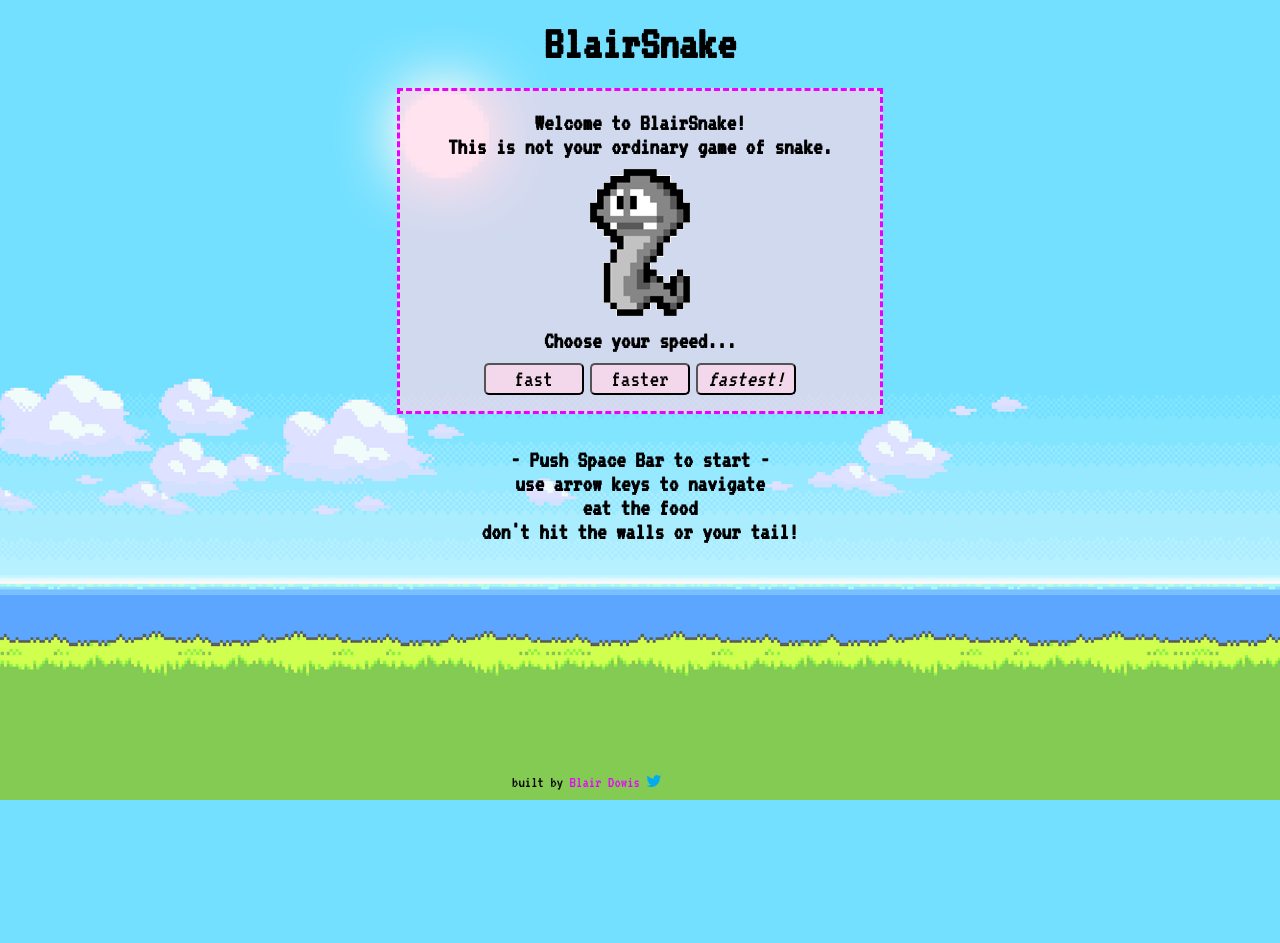
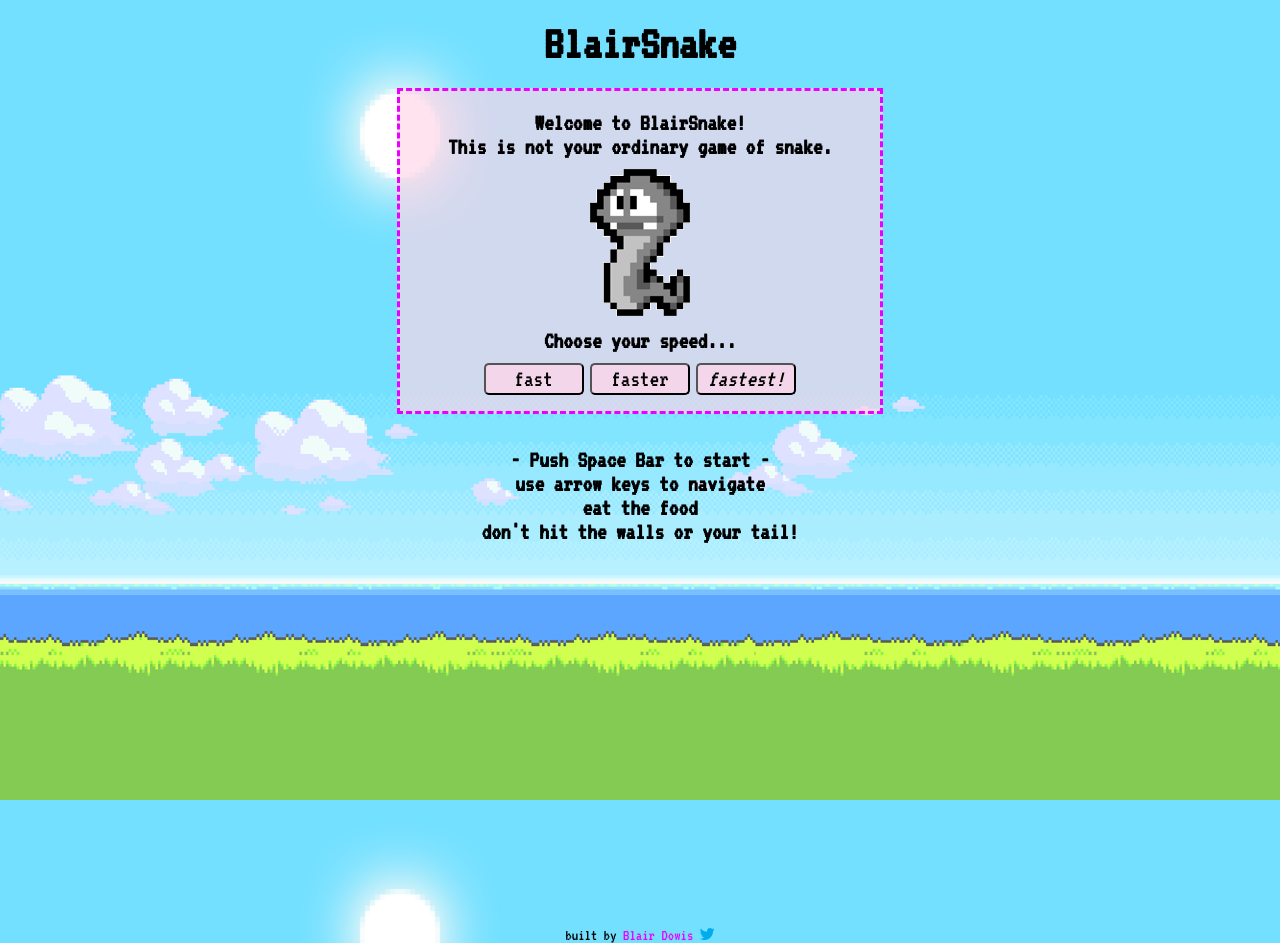
Before and after one commit to blairdow/blair-snake, a plain HTML site: page index.html in a window 1280 px wide. Before the commit the page ends 800 px from the top, so only its background shows below. Drawn offline with nearby package versions, Linux system fonts and the light colour scheme.

Commit message:
fixed footer positioning

```diff
--- a/css/main.css
+++ b/css/main.css
@@ -117,34 +117,19 @@ button {
     margin: 10px 0 0 0;
 }
 
-/*********sticky footer **********/
-/*
+/***********footer styles**********/
 
-.wrapper {
-    min-height: 100%;
-    margin: 0 auto -4em;
+.footer {
+    padding-top: 40%;
+    width: 100%;
+    text-align: center;
 }
 
-footer {
-    height: 4em;
-}
-
-.push {
-    height: 4em;
-}
-*/
-
-/***********footer styles**********/
-
-footer {
-    position: absolute;
-    left: 40%;
-    bottom: 10px;
-}
 a {
     text-decoration: none;
     color: #eb00ff;
 }
+
 a:hover {
     text-decoration: underline;
 }
--- a/index.html
+++ b/index.html
@@ -70,9 +70,11 @@
 </div>
 
 <!--footer-->
-<footer>built by <a href="https://github.com/blairdow/blair-snake">Blair Dowis</a>
-<a class="twitter" href="https://www.twitter.com/blairdow"><i class="icon ion-social-twitter"></i></a>
-</footer>
+<div class="footer">
+    built by <a href="https://github.com/blairdow/blair-snake">Blair Dowis</a>
+    <a class="twitter" href="https://www.twitter.com/blairdow"><i class="icon ion-social-twitter"></i></a>
+</div>
+
 
 <!--audio files  -->
     <audio src="sounds/start.wav" id="start"></audio>
--- a/js/main.js
+++ b/js/main.js
@@ -75,6 +75,7 @@ var downPressed = false
 function eventListeners() {
     //space bar to start game
     $(document).on('keydown', function(e) {
+        //must select speed (fps) before start
         if(fps > 0 && e.keyCode === 32) {
            score = 0
            $startScreen.hide()
```
Also changed, not shown: README.md.
